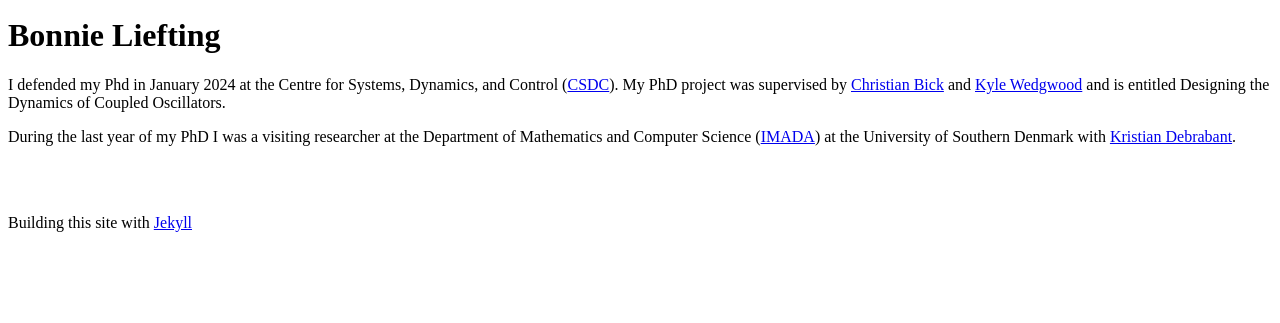
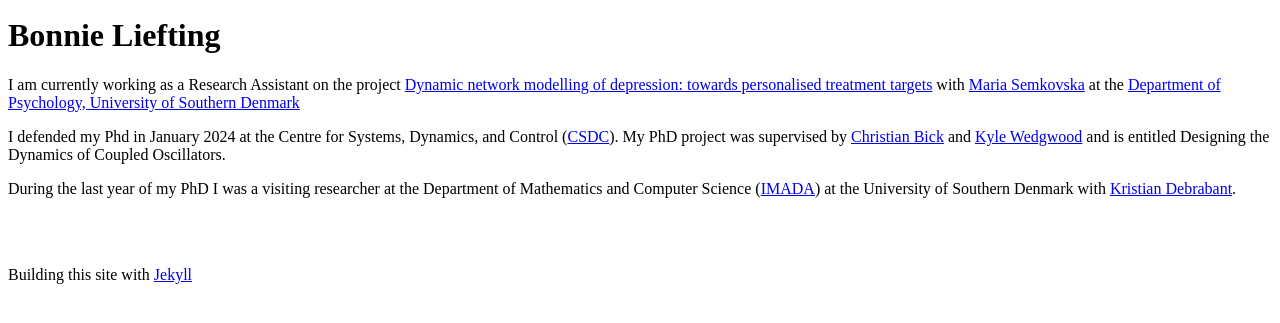
Before and after one commit to bonnie522/bonnie522, a Jekyll site: the page built from index.md, in a window 1280 px wide, cut to the strip 112-435 px from the top of the page. Built offline with Jekyll 4.4.1, drawn with Linux system fonts in a browser that asks for light colours.

Commit message:
Update index.md
Updated with RA position

```diff
--- a/index.md
+++ b/index.md
@@ -3,6 +3,8 @@
 title: About
 ---
 # Bonnie Liefting
+
+I am currently working as a Research Assistant on the project [Dynamic network modelling of depression: towards personalised treatment targets](https://lundbeckfonden.com/en/dynamic-network-modelling-of-depression-towards-personalised-treatment-targets) with [Maria Semkovska](https://portal.findresearcher.sdu.dk/da/persons/maria-semkovska) at the [Department of Psychology, University of Southern Denmark](https://www.sdu.dk/en/om_sdu/institutter_centre/institut_psykologi)
 
 I defended my Phd in January 2024 at the Centre for Systems, Dynamics, and Control ([CSDC](https://mathematics.exeter.ac.uk/research/csdc/)). My PhD project was supervised by [Christian Bick](https://www.math.vu.nl/~bick/) and [Kyle Wedgwood](https://empslocal.ex.ac.uk/people/staff/kcaw201/index.html) and is entitled Designing the Dynamics of Coupled Oscillators.
 
```
